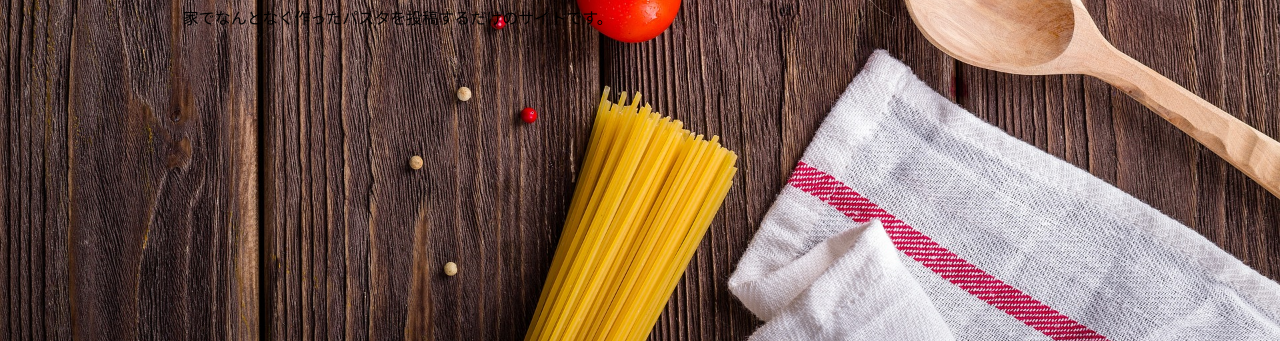
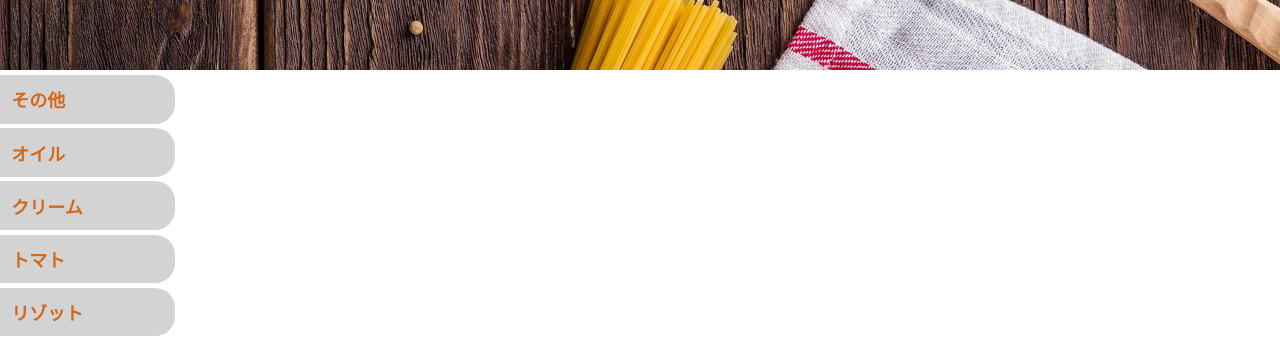
Before and after one commit to Kota-Ohno/pasta-diary, a Gatsby site: page / in a window 1280 px wide. Shown: the part 459-800 px from the top of the page. Built offline with nearby package versions, Linux system fonts and the light colour scheme; Gatsby itself is replaced by a stand-in of ours.

Commit message:
左サイドバーの実装

```diff
--- a/src/components/leftSidebar.jsx
+++ b/src/components/leftSidebar.jsx
@@ -1,10 +1,30 @@
 import * as React from "react"
-import { leftSidebar } from "./leftSidebar.module.css"
+import { useStaticQuery, graphql, Link } from "gatsby"
+import { leftSidebar, categoryLink } from "./leftSidebar.module.css"
+
 
 const LeftSidebar = ({ className }) => {
+  const data = useStaticQuery(graphql`
+    query {
+      allMdx {
+        group(field: {frontmatter: {categories: SELECT}}) {
+          fieldValue
+        }
+      }
+    }
+  `)
+
   return (
     <div className={`${className} ${leftSidebar}`}>
-      <div></div>
+      {data.allMdx.group.map(category => (
+        <Link
+          key={category.fieldValue}
+          to={`/blog/${category.fieldValue.toLowerCase()}/`}
+          className={categoryLink}
+        >
+          {category.fieldValue}
+        </Link>
+      ))}
     </div>
   )
 }
--- a/src/components/leftSidebar.module.css
+++ b/src/components/leftSidebar.module.css
@@ -1,9 +1,29 @@
 .left-sidebar {
   display: flex;
+  flex-direction: column;
   border-radius: 0 20px 20px 0;
+  opacity: 0.9;
+  padding: 1.5rem 0;
 }
 @media (max-width: 768px) {
   .left-sidebar {
     display: none;
   }
 }
+.categoryLink {
+  display: block;
+  margin: 0.3rem 0.5rem 0.3rem 0;
+  padding: 0.7rem;
+  border-radius: 0 20px 20px 0;
+  background-color: lightgray;
+  color: chocolate;
+  font-weight: 700;
+  font-size: large;
+  text-decoration: none;
+  transition: transform 0.3s ease, background-color 0.3s ease;
+}
+
+.categoryLink:hover {
+  transform: scale(1.05);
+  background-color: #e4e4e4;
+}
```
